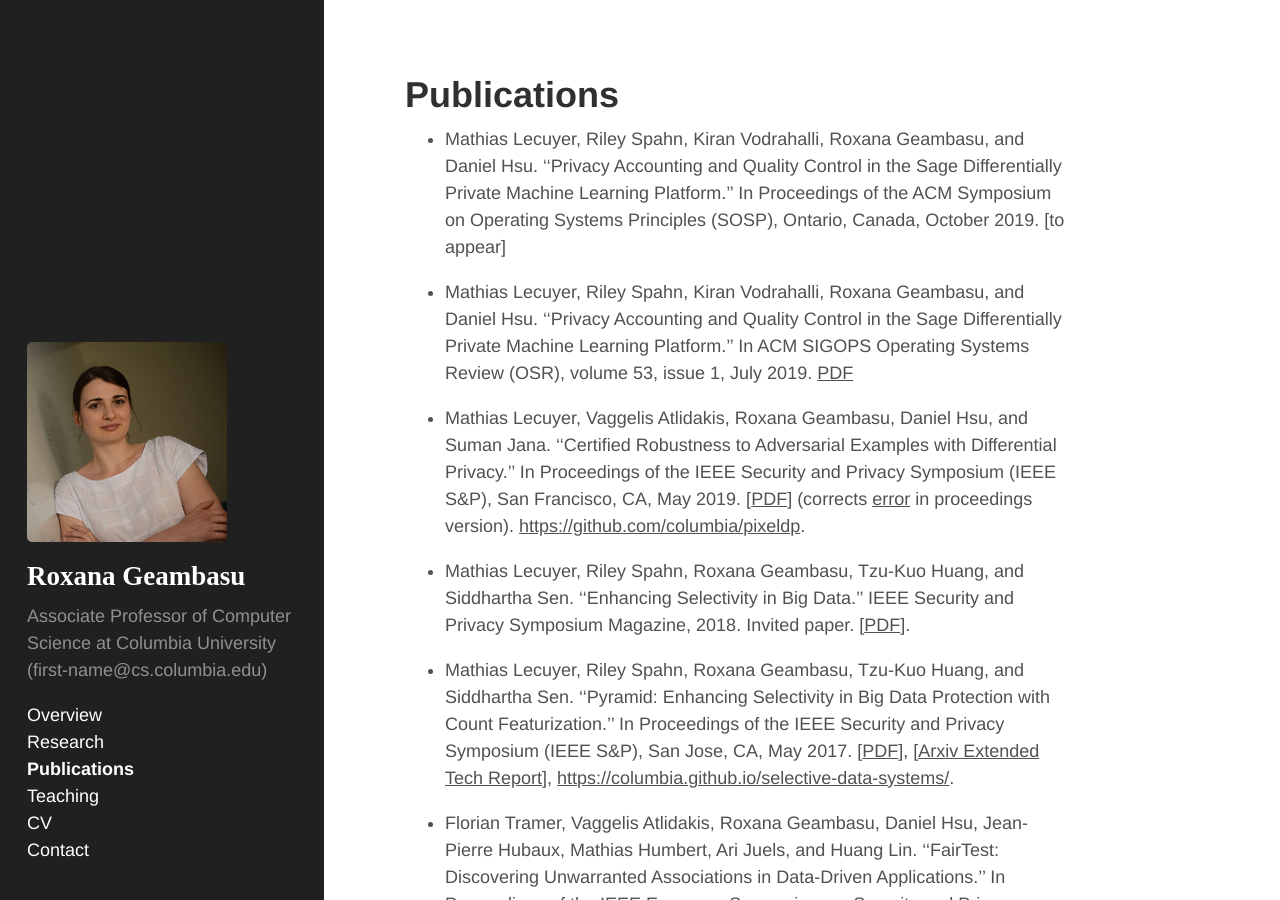
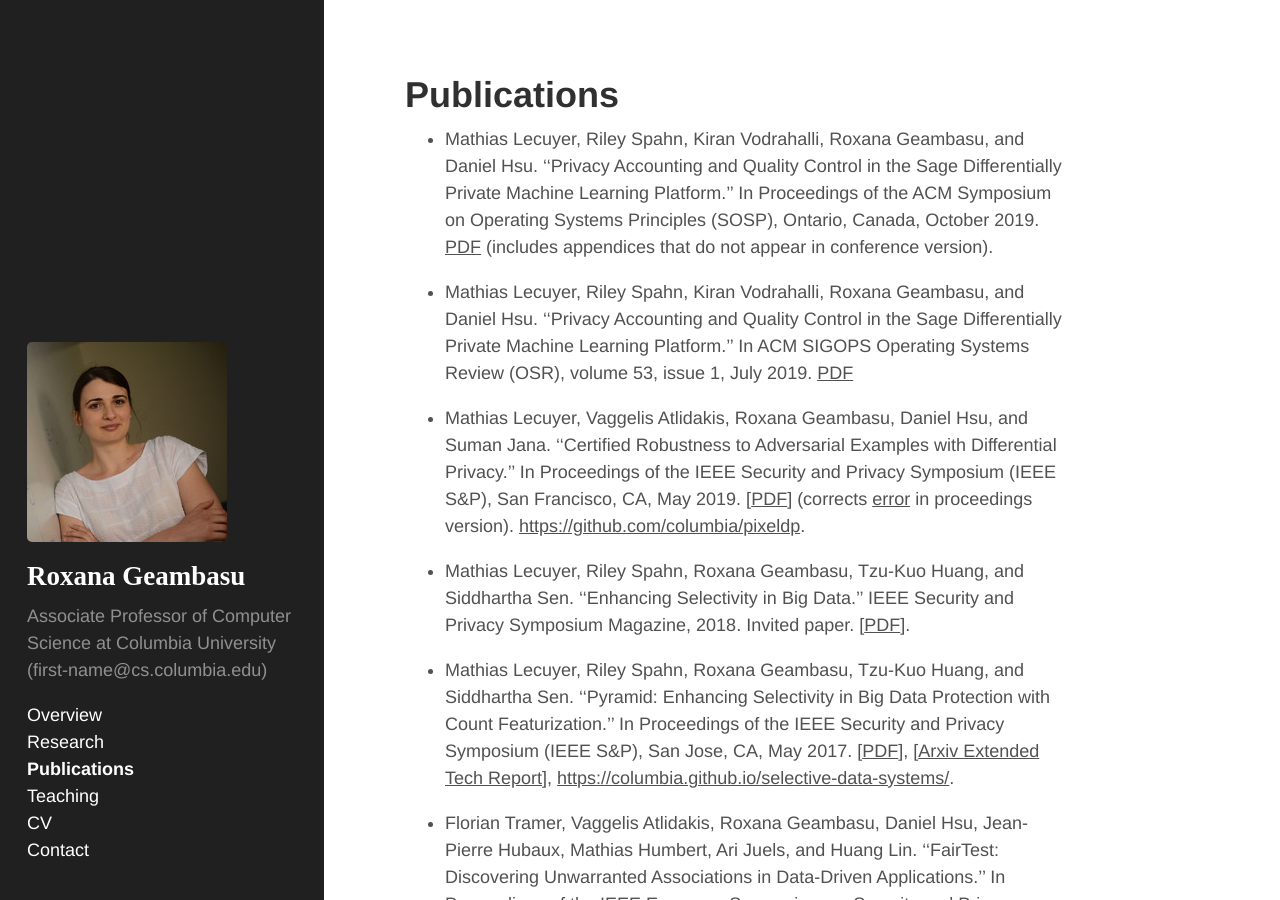
Before and after one commit to roxanageambasu/roxanageambasu.github.io, a Jekyll site: the page built from 02-publications.md, in a window 1280 px wide and 900 px high. Built offline with Jekyll 4.4.1, drawn with Linux system fonts in a browser that asks for light colours.

Commit message:
sage paper

```diff
--- a/02-publications.md
+++ b/02-publications.md
@@ -5,7 +5,9 @@ title: Publications
 * Mathias Lecuyer, Riley Spahn, Kiran Vodrahalli, Roxana Geambasu, and Daniel
   Hsu.  ''Privacy Accounting and Quality Control in the Sage Differentially
   Private Machine Learning Platform.'' In Proceedings of the ACM Symposium on
-  Operating Systems Principles (SOSP), Ontario, Canada, October 2019. [to appear]
+  Operating Systems Principles (SOSP), Ontario, Canada, October 2019.
+  [PDF]({{ site.baseurl }}/publications/sosp2019sage-with-appendix.pdf)
+  (includes appendices that do not appear in conference version).
 
 * Mathias Lecuyer, Riley Spahn, Kiran Vodrahalli, Roxana Geambasu, and Daniel
   Hsu. ''Privacy Accounting and Quality Control in the Sage Differentially
```
Also changed, not shown: 1 other file.
